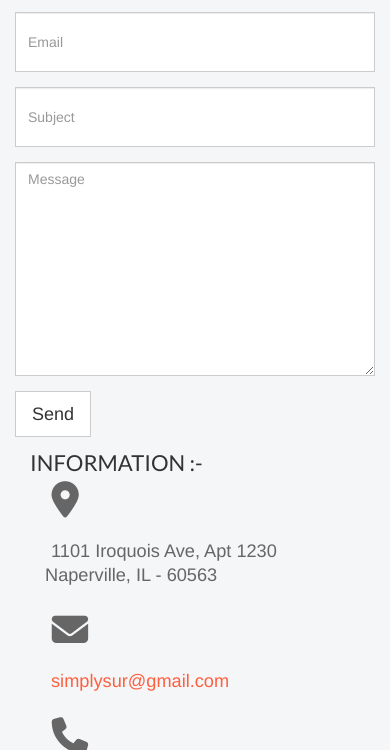
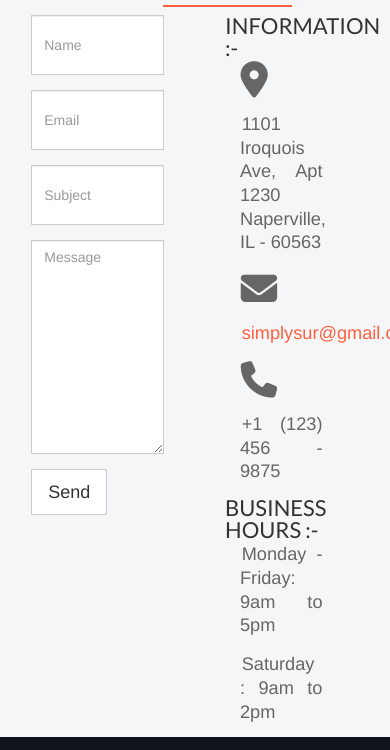
Before and after one commit to skc382/SimplySurFrontEnd, a website: page src/app/indexWebStorm.html at #!/about in a window 390 px wide. Shown: the part 942-1692 px from the top of the page. Drawn offline with nearby package versions, Linux system fonts and the light colour scheme; some packages are replaced by stand-ins of ours; a script that the page names is missing; files whose address does not match are found by name.

Commit message:
feat: add xs to about page

```diff
--- a/src/app/about-page/about.page.html
+++ b/src/app/about-page/about.page.html
@@ -1,72 +1,72 @@
 <div class="container-fluid content-container">
     <section id="orange-header-section" class="row">
-        <h2 class="col-lg-offset-5"><strong></strong></h2>
+        <h2 class="col-xs-offset-5"><strong></strong></h2>
     </section>
 
     <section class="row section-about-intro">
-        <div class="about-image-container col-lg-4">
-            <div class="about-image-intro col-lg-offset-1"></div>
+        <div class="about-image-container col-xs-4">
+            <div class="about-image-intro col-xs-offset-1"></div>
         </div>
-        <div class="col-lg-8">
-            <h1 class="bigtext-color col-lg-2 col-lg-offset-2">INTRODUCTION</h1>
-            <div class="paragraph col-lg-10 col-lg-offset-1" ng-bind-html="aboutCtrl.introduction"></div>
+        <div class="col-xs-8">
+            <h1 class="bigtext-color col-xs-2 col-xs-offset-2">INTRODUCTION</h1>
+            <div class="paragraph col-xs-10 col-xs-offset-1" ng-bind-html="aboutCtrl.introduction"></div>
         </div>
     </section>
 
     <section class="row">
-        <div class="about-contact-header col-lg-3 col-lg-offset-5">
+        <div class="about-contact-header col-xs-4 col-xs-offset-5">
             <h1 class="bigtext-color">GET IN TOUCH WITH US</h1>
         </div>
     </section>
 
     <section class="row">
-        <form class="form-horizontal form-horizontal-about col-lg-6">
+        <form class="form-horizontal form-horizontal-about col-xs-6">
             <div class="form-group">
-                <div class="col-lg-10 col-lg-offset-1">
+                <div class="col-xs-10 col-xs-offset-1">
                     <input type="text" class="form-control form-control-about" id="userName" placeholder="Name">
                 </div>
             </div>
             <div class="form-group">
-                <div class="col-lg-10 col-lg-offset-1">
+                <div class="col-xs-10 col-xs-offset-1">
                     <input type="email" class="form-control form-control-about" id="email" placeholder="Email">
                 </div>
             </div>
             <div class="form-group">
-                <div class="col-lg-10 col-lg-offset-1">
+                <div class="col-xs-10 col-xs-offset-1">
                     <input type="text" class="form-control form-control-about" id="subject" placeholder="Subject">
                 </div>
             </div>
             <div class="form-group">
-                <div class="col-lg-10 col-lg-offset-1">
-                    <textarea class="col-lg-10 form-control form-control-textarea-about" rows="10" id="message" placeholder="Message"></textarea>
+                <div class="col-xs-10 col-xs-offset-1">
+                    <textarea class="col-xs-10 form-control form-control-textarea-about" rows="10" id="message" placeholder="Message"></textarea>
                 </div>
             </div>
             <div class="form-group">
-                <div class="col-lg-10 col-lg-offset-1">
+                <div class="col-xs-10 col-xs-offset-1">
                     <button type="submit" class="btn btn-default btn-lg btn-about-send">Send</button>
                 </div>
             </div>
         </form>
 
-        <aside class="aside-about col-lg-6">
-            <div class="bigtext-aside-header col-lg-12">INFORMATION :-</div>
-            <div class="col-lg-12">
-                <p class="col-lg-1"><i class="fa fa-map-marker fa-2x" aria-hidden="true"></i></p>
-                <p class="col-lg-10">1101 Iroquois Ave, Apt 1230 <br>   Naperville, IL - 60563</p>
+        <aside class="aside-about col-xs-6">
+            <div class="bigtext-aside-header col-xs-12">INFORMATION :-</div>
+            <div class="col-xs-12">
+                <p class="col-xs-1"><i class="fa fa-map-marker fa-2x" aria-hidden="true"></i></p>
+                <p class="col-xs-10">1101 Iroquois Ave, Apt 1230 <br>   Naperville, IL - 60563</p>
             </div>
-            <div class="col-lg-12">
-                <p class="col-lg-1"><i class="fa fa-envelope fa-2x" aria-hidden="true"></i></p>
-                <p class="col-lg-10"><a href="mailto:simplysur@gmail.com" id="mail-anchor">simplysur@gmail.com</a></p>
+            <div class="col-xs-12">
+                <p class="col-xs-1"><i class="fa fa-envelope fa-2x" aria-hidden="true"></i></p>
+                <p class="col-xs-10"><a href="mailto:simplysur@gmail.com" id="mail-anchor">simplysur@gmail.com</a></p>
             </div>
-            <div class="col-lg-12">
-                <p class="col-lg-1"><i class="fa fa-phone fa-2x" aria-hidden="true"></i></p>
-                <p class="col-lg-10">+1 (123) 456 - 9875</p>
+            <div class="col-xs-12">
+                <p class="col-xs-1"><i class="fa fa-phone fa-2x" aria-hidden="true"></i></p>
+                <p class="col-xs-10">+1 (123) 456 - 9875</p>
             </div>
 
-            <div class="bigtext-aside-header col-lg-12">BUSINESS HOURS :-</div>
-            <div class="col-lg-12">
-                <p class="col-lg-10">Monday - Friday: 9am to 5pm</p>
-                <p class="col-lg-10">Saturday : 9am to 2pm</p>
+            <div class="bigtext-aside-header col-xs-12">BUSINESS HOURS :-</div>
+            <div class="col-xs-12">
+                <p class="col-xs-10">Monday - Friday: 9am to 5pm</p>
+                <p class="col-xs-10">Saturday : 9am to 2pm</p>
             </div>
         </aside>
     </section>
```
